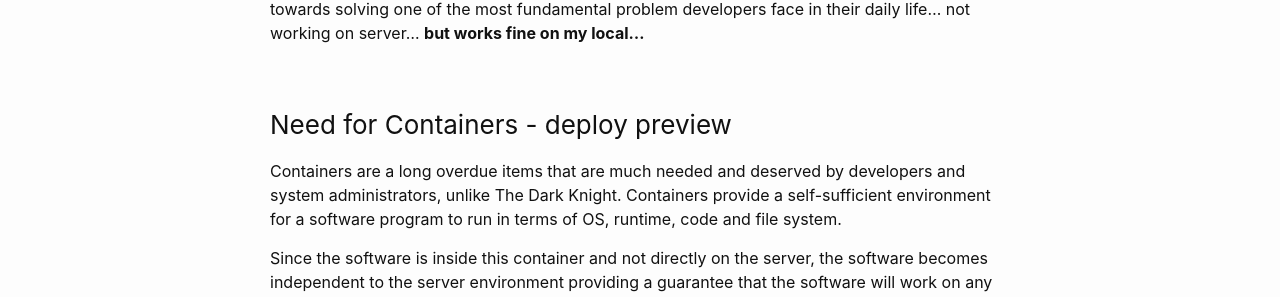
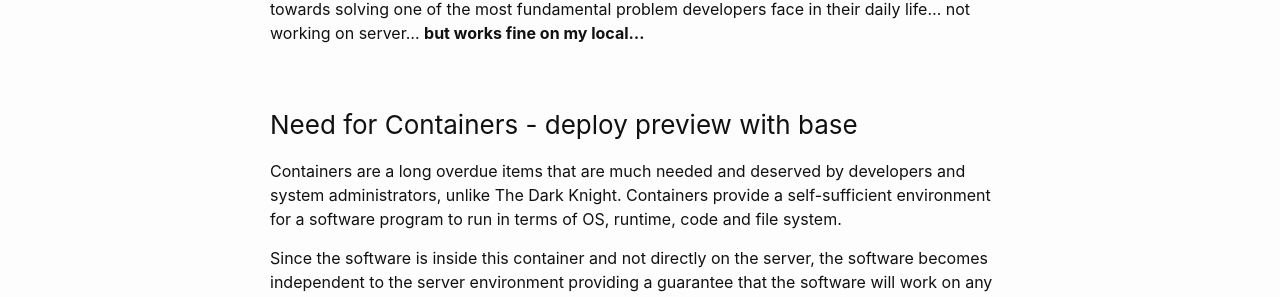
Before and after one commit to penkeysuresh/minima-blog, a Jekyll site: the page built from _posts/2016-10-17-introduction-to-containers.md, in a window 1280 px wide. Shown: the part 257-554 px from the top of the page. Built offline with Jekyll 4.4.1, drawn with Linux system fonts in a browser that asks for light colours.

Commit message:
Update 2016-10-17-introduction-to-containers.md

```diff
--- a/_posts/2016-10-17-introduction-to-containers.md
+++ b/_posts/2016-10-17-introduction-to-containers.md
@@ -8,7 +8,7 @@ tags: docker
 
 In recent times, there is a lot of buzz going on about the containers. Whether it be [Docker](https://www.docker.com/) or [Kubernetes](http://kubernetes.io/) or [OpenVZ](https://openvz.org/Main_Page) or other bunch of upcoming containers, all these containers are working towards solving one of the most fundamental problem developers face in their daily life... not working on server... **but works fine on my local...**
 
-### Need for Containers - deploy preview
+### Need for Containers - deploy preview with base
 Containers are a long overdue items that are much needed and deserved by developers and system administrators, unlike The Dark Knight. Containers provide a self-sufficient environment for a software program to run in terms of OS, runtime, code and file system.
 
 Since the software is inside this container and not directly on the server, the software becomes independent to the server environment providing a guarantee that the software will work on any other server environment. (A <b>similar</b> abstraction that comes to my mind is a Java program, where the actual compiled code runs on a <b>JVM</b> which needs to be installed on the server, making it compile once and run anywhere, as long as a JVM in installed on the devise).
```
